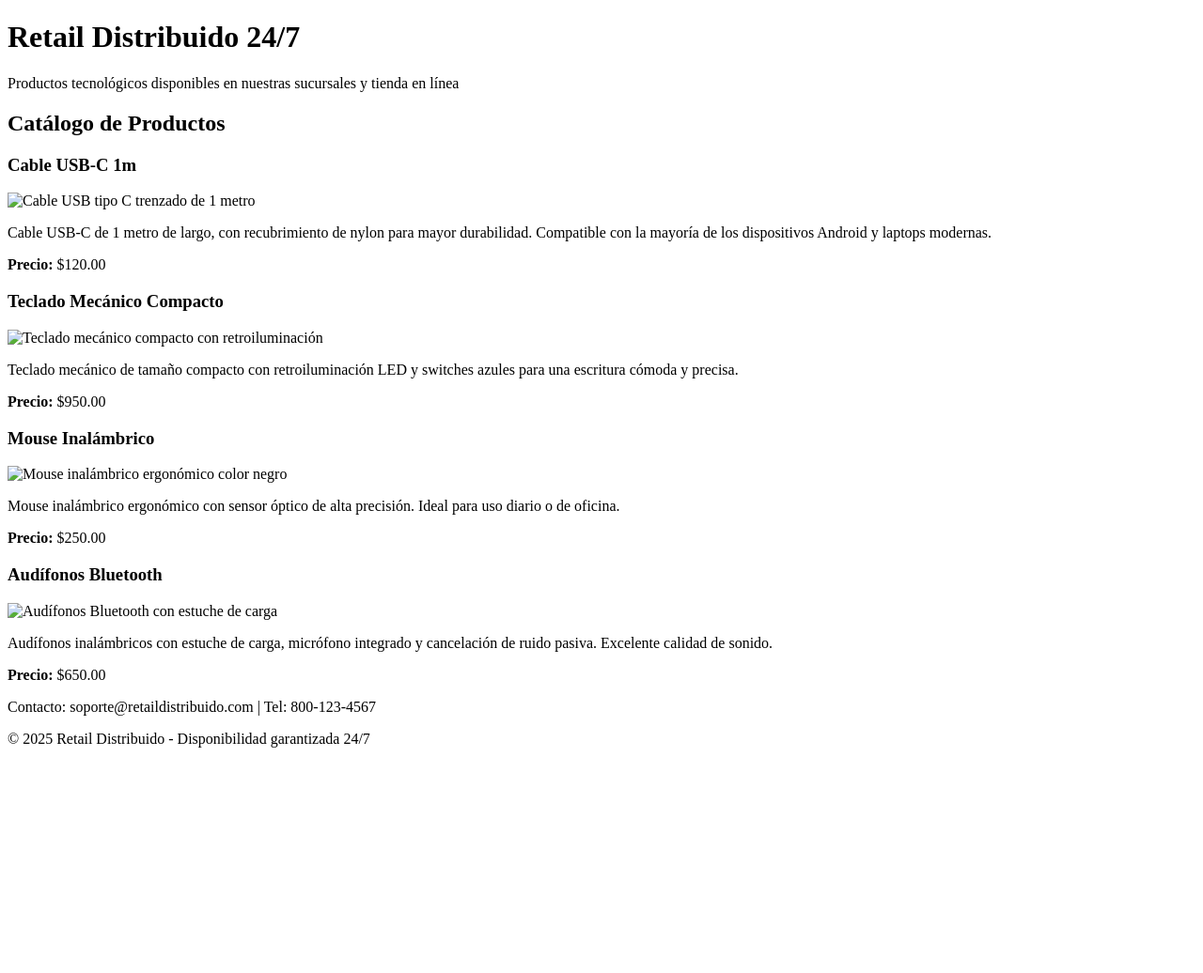
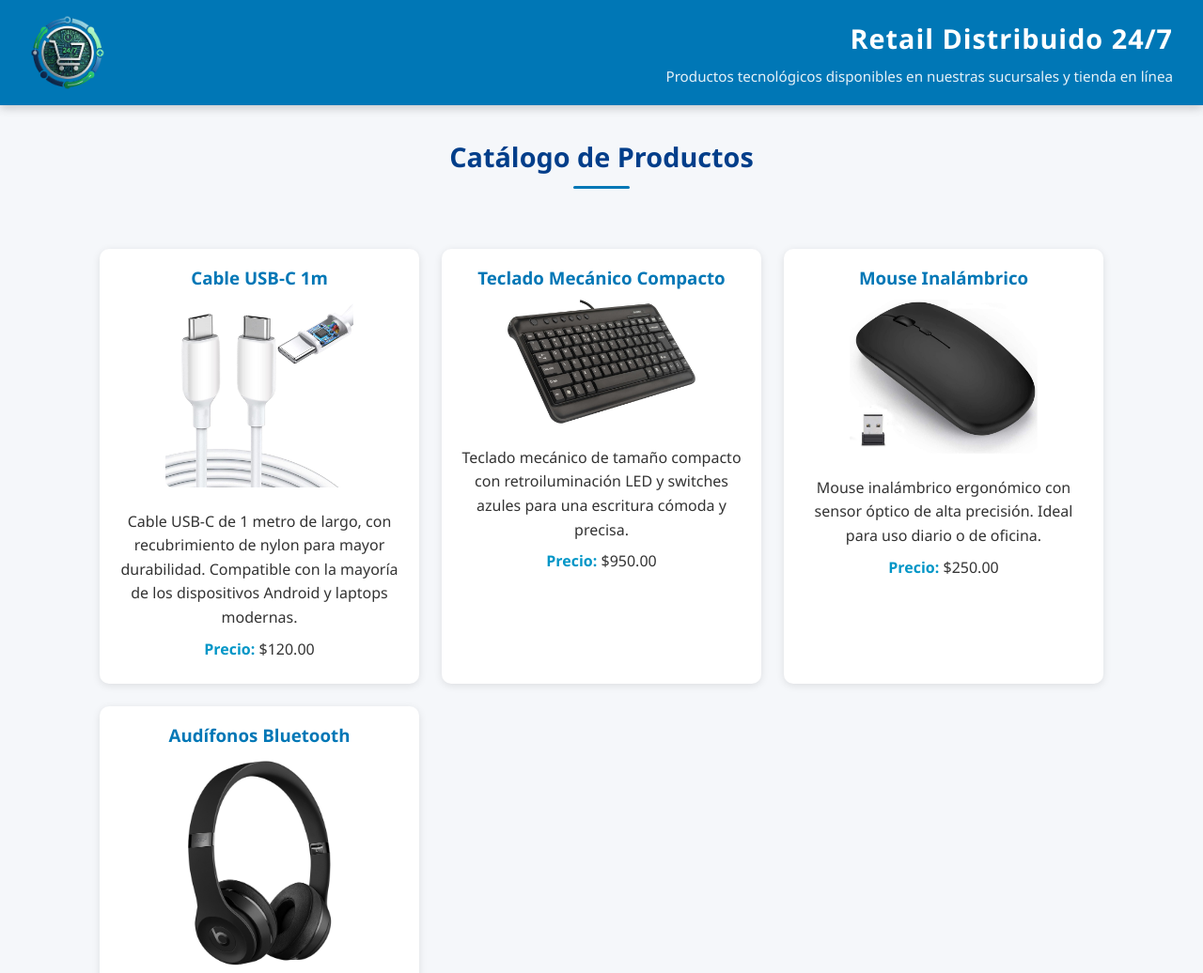
Before and after one commit to a222731-dev/proyectoWEB, a plain HTML site: page index.html in a window 1280 px wide. Shown: the top 1036 px of the page at 94% size. Before the commit the page ends 812 px from the top, so only its background shows below. Drawn offline with Linux system fonts and the light colour scheme.

Commit message:
Agregué diseño

```diff
--- a/index.html
+++ b/index.html
@@ -4,11 +4,17 @@
   <meta charset="UTF-8">
   <meta name="viewport" content="width=device-width, initial-scale=1.0">
   <title>Catálogo de Productos - Empresa Distribuida</title>
+  <link rel="stylesheet" href="style.css">
 </head>
 <body>
   <header>
-    <h1>Retail Distribuido 24/7</h1>
-    <p>Productos tecnológicos disponibles en nuestras sucursales y tienda en línea</p>
+    <div class="header-container">
+      <img src="logo.png" alt="Logo Retail Distribuido" class="logo">
+      <div class="header-text">
+        <h1>Retail Distribuido 24/7</h1>
+        <p>Productos tecnológicos disponibles en nuestras sucursales y tienda en línea</p>
+      </div>
+    </div>
   </header>
 
   <section>
@@ -16,32 +22,31 @@
 
     <article>
       <h3>Cable USB-C 1m</h3>
-      <img src="cable_usb.jpg" alt="Cable USB tipo C trenzado de 1 metro" width="200">
+      <img src="Cable USB-C 1m.jpg" alt="Cable USB tipo C trenzado de 1 metro">
       <p>Cable USB-C de 1 metro de largo, con recubrimiento de nylon para mayor durabilidad. Compatible con la mayoría de los dispositivos Android y laptops modernas.</p>
       <p><strong>Precio:</strong> $120.00</p>
     </article>
 
     <article>
       <h3>Teclado Mecánico Compacto</h3>
-      <img src="teclado_mecanico.jpg" alt="Teclado mecánico compacto con retroiluminación" width="200">
+      <img src="Teclado Mecánico Compacto.jpg" alt="Teclado mecánico compacto con retroiluminación">
       <p>Teclado mecánico de tamaño compacto con retroiluminación LED y switches azules para una escritura cómoda y precisa.</p>
       <p><strong>Precio:</strong> $950.00</p>
     </article>
 
     <article>
       <h3>Mouse Inalámbrico</h3>
-      <img src="mouse.jpg" alt="Mouse inalámbrico ergonómico color negro" width="200">
+      <img src="Mouse Inalámbrico.jpg" alt="Mouse inalámbrico ergonómico color negro">
       <p>Mouse inalámbrico ergonómico con sensor óptico de alta precisión. Ideal para uso diario o de oficina.</p>
       <p><strong>Precio:</strong> $250.00</p>
     </article>
 
     <article>
       <h3>Audífonos Bluetooth</h3>
-      <img src="audifonos.jpg" alt="Audífonos Bluetooth con estuche de carga" width="200">
+      <img src="Audífonos Bluetooth.jpg" alt="Audífonos Bluetooth con estuche de carga">
       <p>Audífonos inalámbricos con estuche de carga, micrófono integrado y cancelación de ruido pasiva. Excelente calidad de sonido.</p>
       <p><strong>Precio:</strong> $650.00</p>
     </article>
-
   </section>
 
   <footer>
--- a/style.css
+++ b/style.css
@@ -0,0 +1,161 @@
+/* Reset básico */
+* {
+  margin: 0;
+  padding: 0;
+  box-sizing: border-box;
+  font-family: "Segoe UI", Roboto, sans-serif;
+}
+
+body {
+  background-color: #f5f7fa;
+  color: #333;
+  line-height: 1.6;
+}
+
+/* Encabezado */
+/* Header */
+header {
+  background-color: #0077b6;
+  color: white;
+  padding: 1rem 2rem;
+  box-shadow: 0 3px 10px rgba(0, 0, 0, 0.2);
+}
+
+.header-container {
+  display: flex;
+  align-items: center;
+  justify-content: space-between;
+}
+
+header .logo {
+  width: 80px; /* Ajusta al tamaño deseado */
+  height: auto;
+  border-radius: 8px;
+}
+
+.header-text {
+  text-align: right;
+}
+
+.header-text h1 {
+  font-size: 1.8rem;
+  margin-bottom: 0.3rem;
+}
+
+.header-text p {
+  font-size: 0.95rem;
+  opacity: 0.9;
+}
+
+/* Responsive */
+@media (max-width: 600px) {
+  .header-container {
+    flex-direction: column;
+    text-align: center;
+  }
+  .header-text {
+    text-align: center;
+    margin-top: 0.5rem;
+  }
+}
+
+header h1 {
+  font-size: 2rem;
+  margin-bottom: 0.5rem;
+  letter-spacing: 1px;
+}
+
+header p {
+  font-size: 1rem;
+  opacity: 0.9;
+}
+
+/* Sección principal */
+section {
+  max-width: 1100px;
+  margin: 2rem auto;
+  padding: 0 1rem;
+  display: grid;
+  grid-template-columns: repeat(auto-fit, minmax(250px, 1fr));
+  gap: 1.5rem;
+}
+
+section h2 {
+  grid-column: 1 / -1;
+  text-align: center;
+  color: #023e8a;
+  font-size: 1.8rem;
+  margin-bottom: 2rem;
+  position: relative;
+}
+
+section h2::after {
+  content: "";
+  display: block;
+  width: 60px;
+  height: 3px;
+  background: #0077b6;
+  margin: 0.5rem auto;
+  border-radius: 2px;
+}
+
+/* Tarjetas de producto */
+article {
+  background: white;
+  border-radius: 10px;
+  box-shadow: 0 2px 8px rgba(0, 0, 0, 0.1);
+  overflow: hidden;
+  transition: transform 0.2s ease, box-shadow 0.2s ease;
+  padding: 1rem;
+  text-align: center;
+}
+
+article:hover {
+  transform: translateY(-5px);
+  box-shadow: 0 4px 12px rgba(0, 0, 0, 0.15);
+}
+
+article img {
+  width: 200px;
+  height: auto;
+  margin-bottom: 1rem;
+  border-radius: 8px;
+}
+
+article h3 {
+  color: #0077b6;
+  margin-bottom: 0.5rem;
+}
+
+article p {
+  margin-bottom: 0.5rem;
+}
+
+article strong {
+  color: #0096c7;
+}
+
+/* Pie de página */
+footer {
+  background-color: #023e8a;
+  color: white;
+  text-align: center;
+  padding: 1.5rem 1rem;
+  margin-top: 2rem;
+}
+
+footer p {
+  margin: 0.3rem 0;
+  font-size: 0.9rem;
+}
+
+/* Adaptación móvil */
+@media (max-width: 600px) {
+  header h1 {
+    font-size: 1.6rem;
+  }
+
+  article img {
+    width: 100%;
+  }
+}
```
Also changed, not shown: Audífonos Bluetooth.jpg (added), Cable USB-C 1m.jpg (added), Mouse Inalámbrico.jpg (added), Teclado Mecánico Compacto.jpg (added), logo.png (added).
